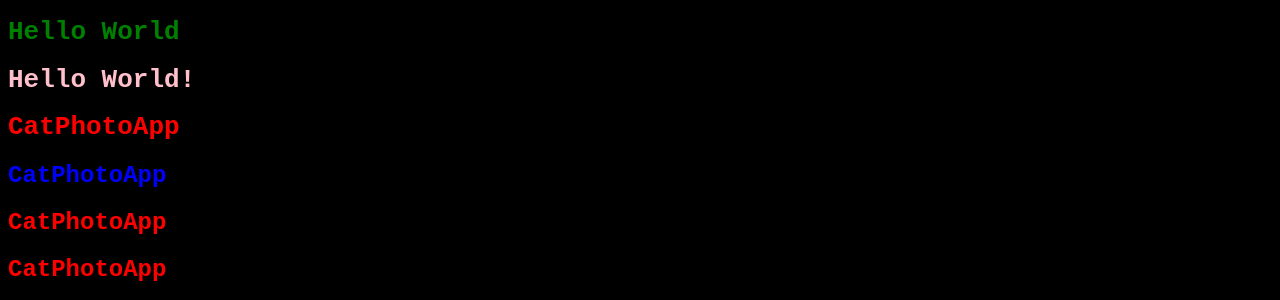
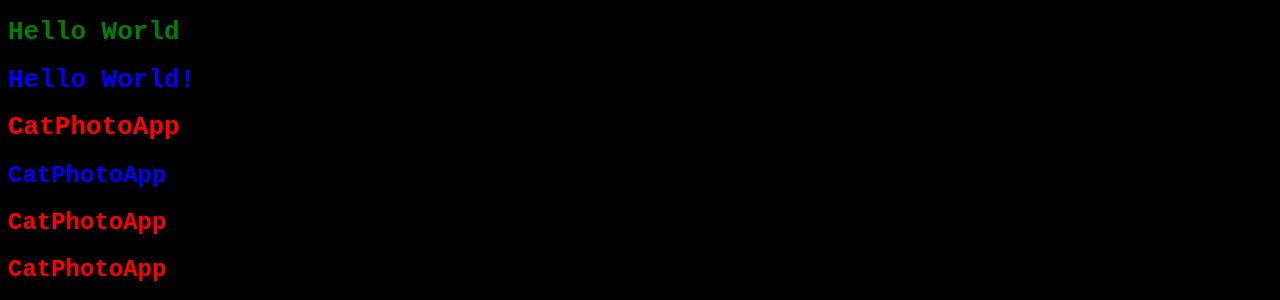
Before and after one commit to NbsSahitya/css_assignment, a plain HTML site: page src/index.html in a window 1280 px wide. Shown: the top 300 px of the page. Drawn offline with Linux system fonts and the light colour scheme.

Commit message:
Task 28:-Override Styles in Subsequent CSS

```diff
--- a/src/index.html
+++ b/src/index.html
@@ -96,10 +96,13 @@
 .pink-text{
 color:  pink; /*Task 27:-Prioritize One Style Over Another*/
   }
+  .blue-text {
+    color: blue; /*Task 28:-Override Styles in Subsequent CSS*/
+  }
 </style>
 <body>
   <h1>Hello World</h1> <!-- Task 26:-Inherit Styles from the Body Element-->
-  <h1 class="pink-text">Hello World!</h1> <!-- Task 27:-Prioritize One Style Over Another-->
+  <h1 class="pink-text blue-text">Hello World!</h1> <!-- Task 27:-Prioritize One Style Over Another--> <!--Task 28:-Override Styles in Subsequent CSS-->
    <h1 style="color : red">CatPhotoApp</h1>
       <h2>CatPhotoApp</h2>
       <h2 class="red-text">CatPhotoApp</h2> <!-- Use a CSS Class to Style an Element-->
```
